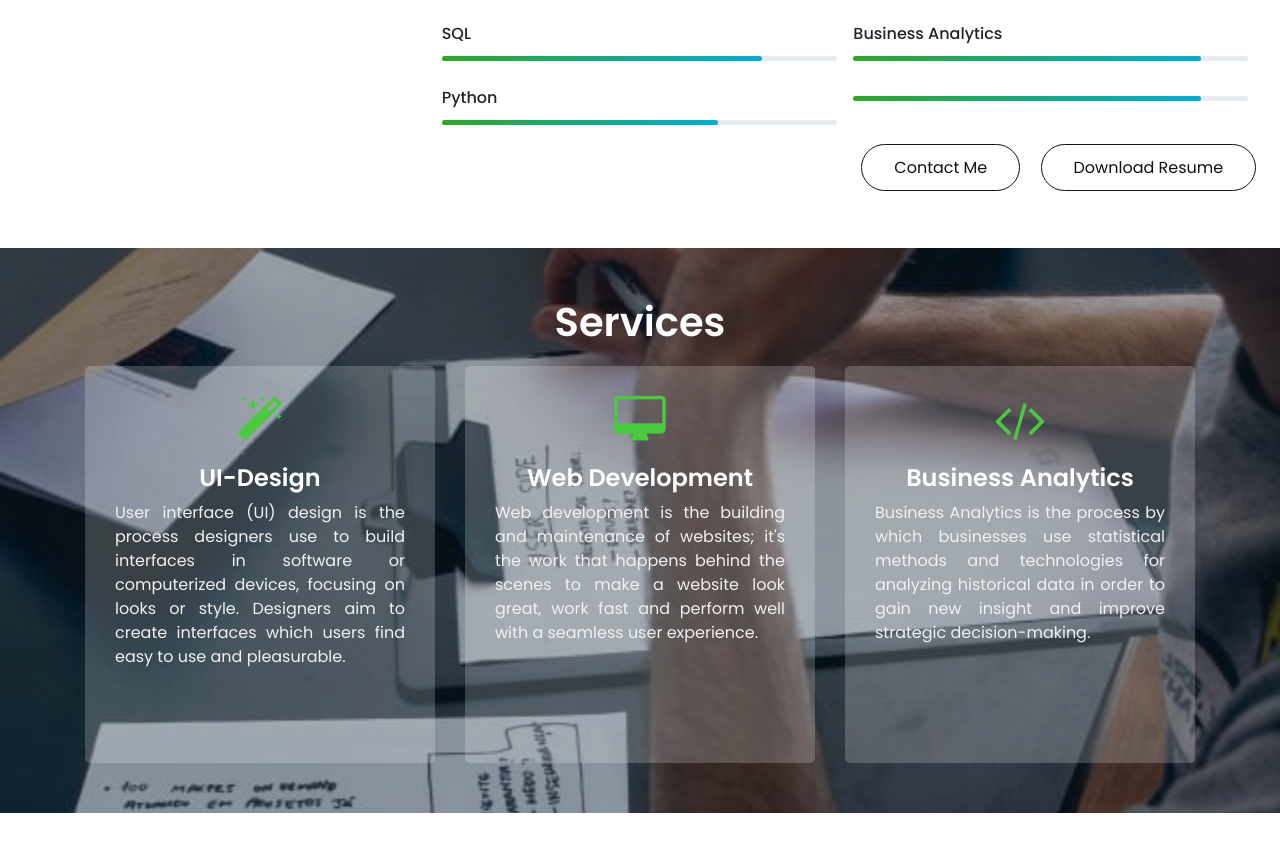
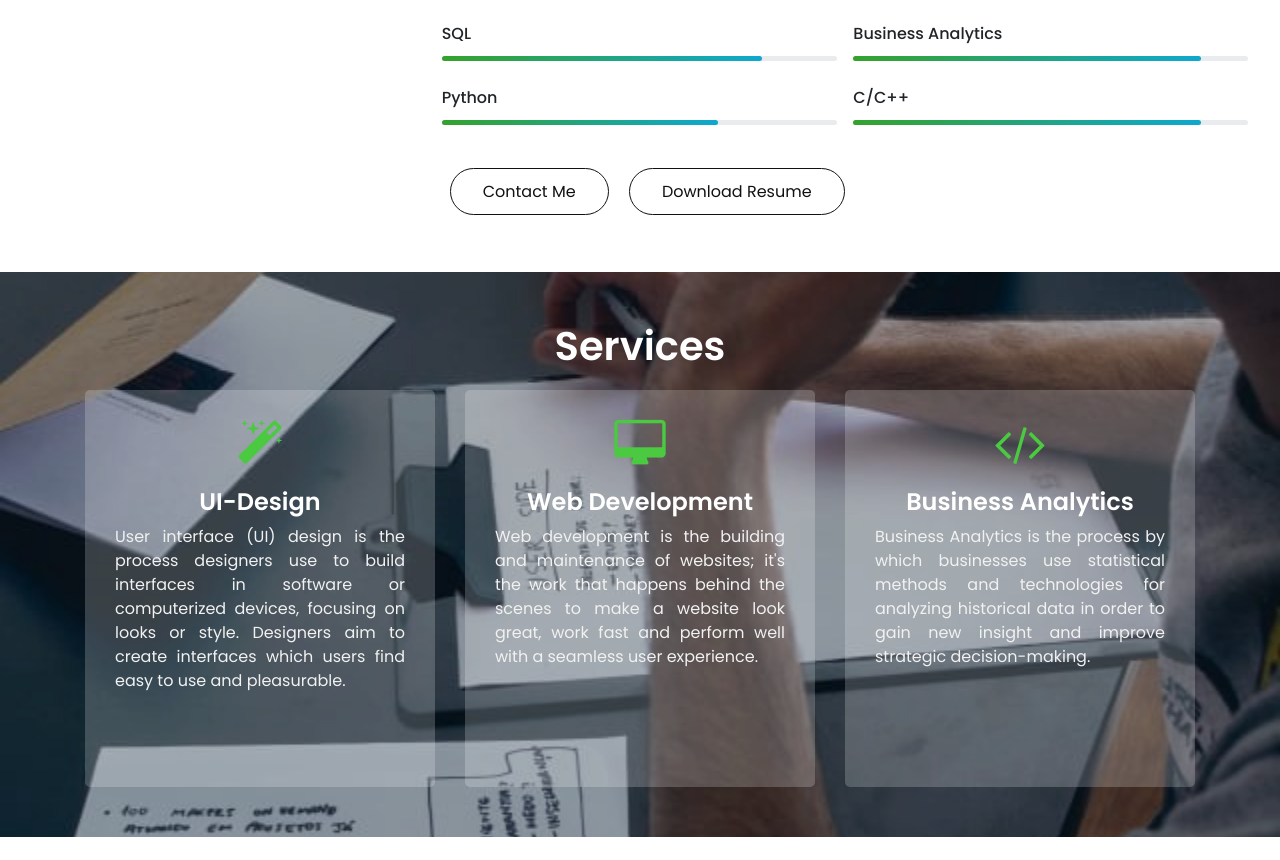
Before and after one commit to xanxit/portfolio, a plain HTML site: page index.html in a window 1280 px wide. Shown: the part 1277-2137 px from the top of the page. Drawn offline with nearby package versions, Linux system fonts and the light colour scheme.

Commit message:
Update index.html

```diff
--- a/index.html
+++ b/index.html
@@ -110,7 +110,7 @@
                         </div>
                     </div>
                     <div class="single-skill">
-                        <span></span>
+                        <span>C/C++</span>
                         <div class="custom-progress">
                             <div class="progress-bar" style="width: 88%;"></div>
                         </div>
```
